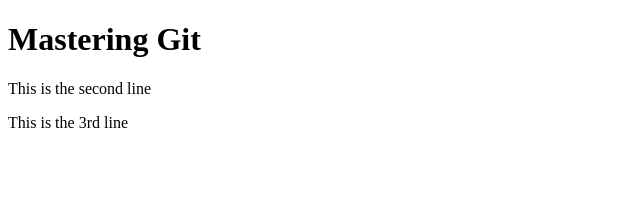
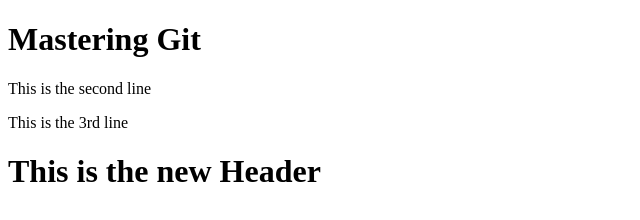
Before and after one commit to bvdaviesjr/master-git, a plain HTML site: page index.html in a window 1280 px wide. Shown: the whole page, without its empty margins (0-640 px from the left). Drawn offline with Linux system fonts and the light colour scheme.

Commit message:
Third commit

```diff
--- a/index.html
+++ b/index.html
@@ -13,6 +13,7 @@
     <h1>Mastering Git</h1>
     <p>This is the second line</p>
     <p>This is the 3rd line</p>
+    <h1>This is the new Header</h1>
 
 </body>
 
```
